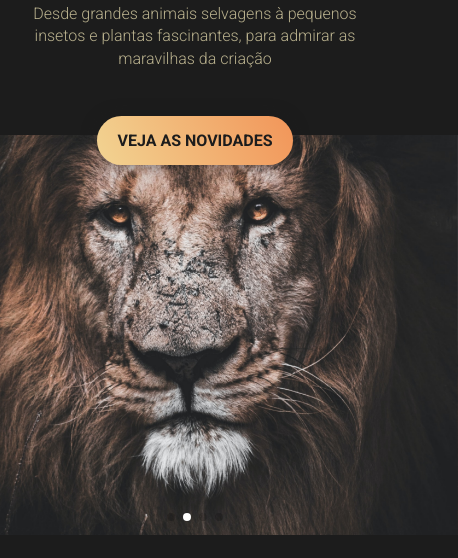
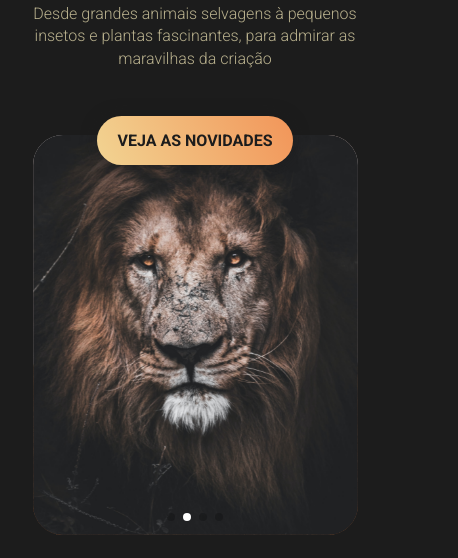
Before and after one commit to muhoracio/Fauna-et-Flora, a plain HTML site: page index.html in a window 390 px wide. Shown: the part 286-844 px from the top of the page, 458 px wide, since content can reach past the window. Drawn offline with nearby package versions, Linux system fonts and the light colour scheme.

Commit message:
Add files via upload

```diff
--- a/css/style.css
+++ b/css/style.css
@@ -79,10 +79,6 @@ p {
   transition: all 0.4s ease;
 }
 
-.grid-section {
-  grid-column: 2/3;
-}
-
 .swiper-container {
   width: 100%;
   height: 100%;
@@ -90,6 +86,7 @@ p {
 .swiper-slide {
   background-position: center;
   background-size: cover;
+  width: 100%;
 }
 
 .header {
@@ -236,12 +233,16 @@ p {
   margin-left: -50px;
   width: calc(100% + 200px);
 }
-.intro .swiper-container .swiper-slide {
-  width: 100% !important;
-}
 @media only screen and (max-width: 1200px) {
   .intro .swiper-container {
     margin-left: 0;
+  }
+}
+@media only screen and (max-width: 1100px) {
+  .intro .swiper-container {
+    border-radius: 30px;
+    margin-left: 0;
+    width: 100%;
   }
 }
 @media only screen and (max-width: 960px) {
@@ -272,9 +273,6 @@ p {
     margin-top: 35px;
     height: 80vh;
     grid-row: 3/6;
-    grid-column: 1/-1;
-    border-radius: 0;
-    margin-left: -100px;
   }
 }
 @media only screen and (max-width: 500px) {
@@ -284,6 +282,7 @@ p {
 }
 
 .selvagens {
+  grid-column: 2/3;
   margin-top: 90px;
   display: grid;
   grid-template-columns: 1fr 1fr;
--- a/index.html
+++ b/index.html
@@ -84,7 +84,7 @@
       </div>
     </section>
 
-    <section class="selvagens grid-section">
+    <section class="selvagens">
       <h1>Grandes Selvagens</h1>
       <p>
         Vida Selvagem tradicionalmente é entendido como as espécies animais não
```
